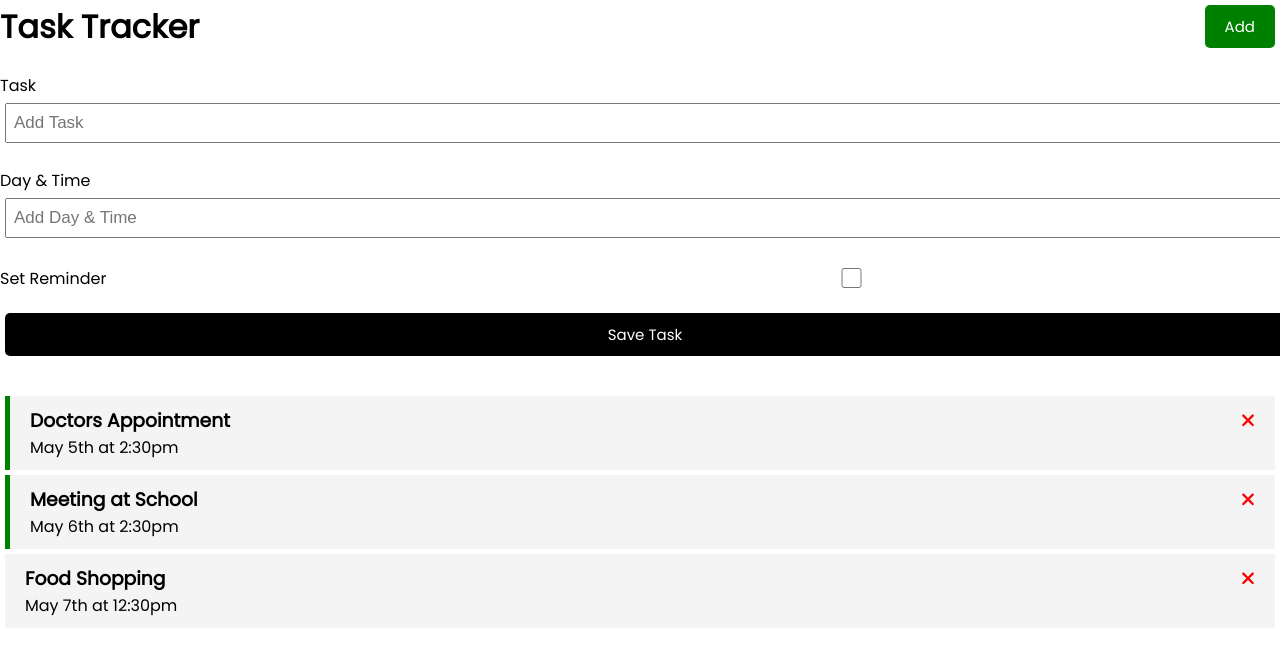
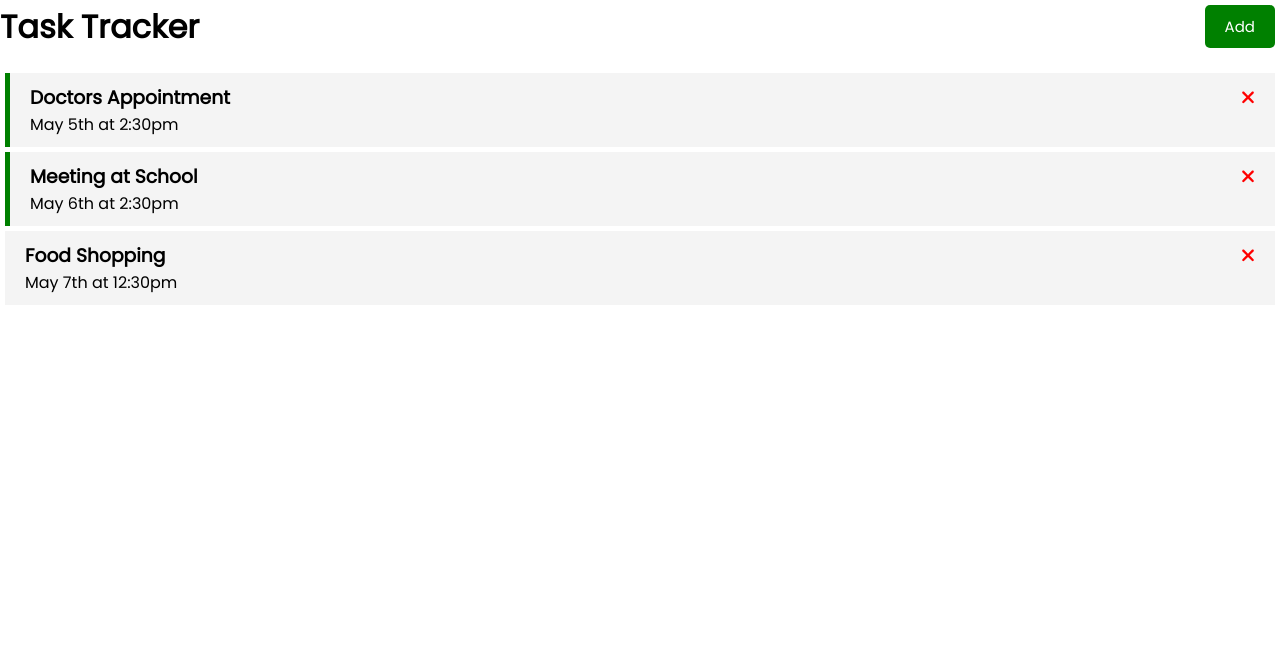
Before and after one commit to nprasad2077/angular-crash, an Angular app: page / in a window 1280 px wide. Shown: the top 654 px of the page. Built offline with nearby package versions, Linux system fonts and the light colour scheme; data requests are answered from the project's data file.

Commit message:
ui service

```diff
--- a/src/app/components/add-task/add-task.component.html
+++ b/src/app/components/add-task/add-task.component.html
@@ -1,4 +1,4 @@
-<form class="add-form" (ngSubmit)="onSubmit()">
+<form *ngIf="showAddTask" class="add-form" (ngSubmit)="onSubmit()">
     <div class="form-control">
         <label for="task">Task</label>
         <input type="text" id="text" name="text" [(ngModel)]="text"  placeholder="Add Task">
--- a/src/app/components/add-task/add-task.component.ts
+++ b/src/app/components/add-task/add-task.component.ts
@@ -1,5 +1,7 @@
 import { Component, Output, EventEmitter } from '@angular/core';
 import { Task } from '../../Task';
+import { UiService } from '../../services/ui.service';
+import { Subscription } from 'rxjs';
 
 @Component({
   selector: 'app-add-task',
@@ -14,8 +16,12 @@
   text!: string;
   day!: string
   reminder: boolean = false;
+  showAddTask: boolean = false;
+  subscription!: Subscription;
 
-  constructor() { }
+  constructor(private uiService: UiService) {
+    this.uiService.onToggle().subscribe((value) => (this.showAddTask = value));
+   }
 
   onSubmit() {
     if (!this.text) {
```
Also changed, not shown: 1 other file (tests, documents, lock files or other folders).
